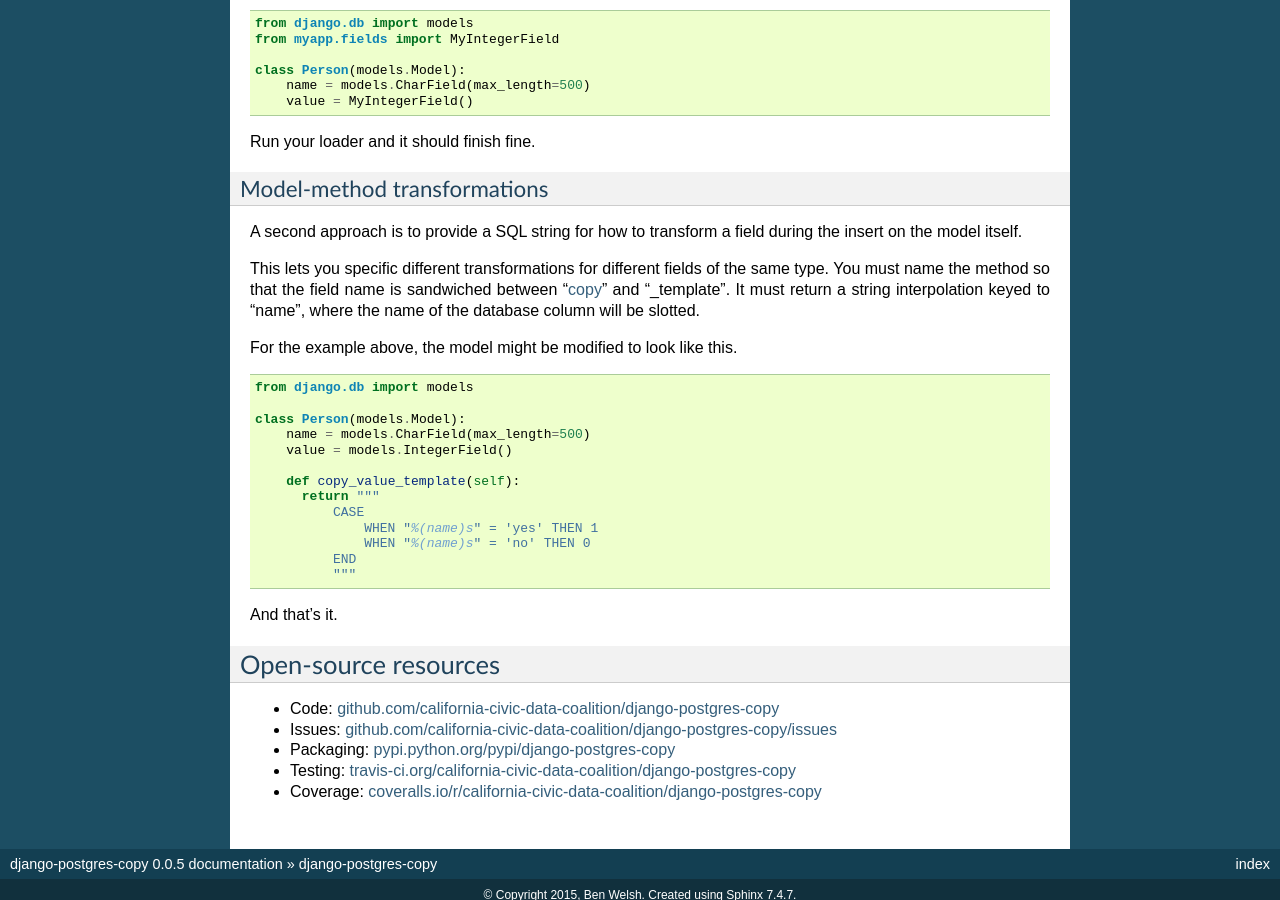
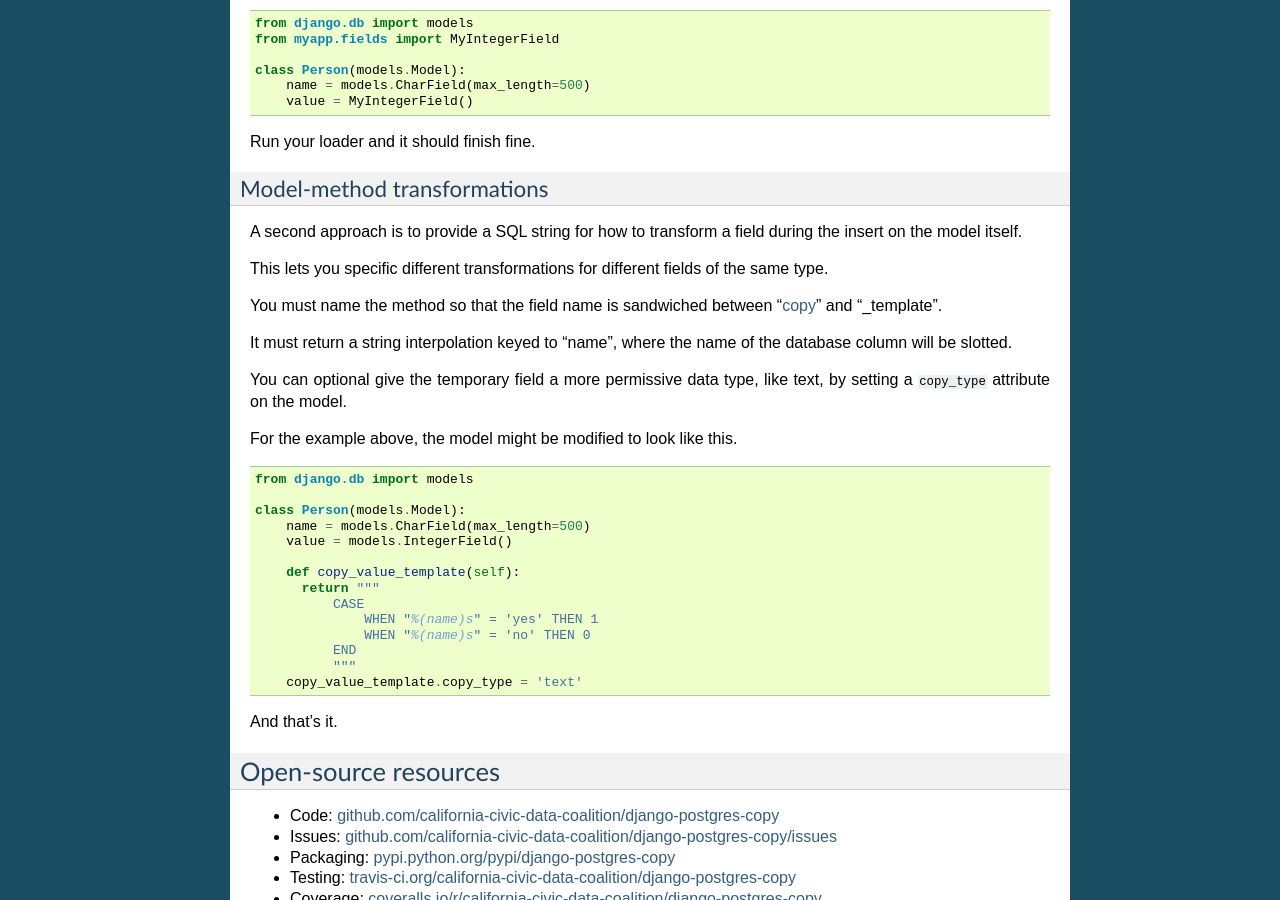
Before and after one commit to palewire/django-postgres-copy, a Sphinx documentation site: the page built from docs/index.rst, in a window 1280 px wide and 900 px high, scrolled down 3691 px. Built offline with Sphinx 7.4.7, drawn with Linux system fonts in a browser that asks for light colours.

Commit message:
Added option to set a different data type for a field in the temporary table via the model method with a  attribute that works the same as the field-level system. Fixes #12.

```diff
--- a/docs/index.rst
+++ b/docs/index.rst
@@ -262,8 +262,14 @@ Model-method transformations
 A second approach is to provide a SQL string for how to transform a field during the insert on the model itself.
 
 This lets you specific different transformations for different fields of the
-same type. You must name the method so that the field name is sandwiched between "copy_" and "_template". It must return a string interpolation keyed to "name", where the name of the database
-column will be slotted.
+same type.
+
+You must name the method so that the field name is sandwiched between "copy_" and "_template".
+
+It must return a string interpolation keyed to "name", where the name of the database column will be slotted.
+
+You can optional give the temporary field a more permissive data type, like text, by setting a
+``copy_type`` attribute on the model.
 
 For the example above, the model might be modified to look like this.
 
@@ -282,6 +288,7 @@ For the example above, the model might be modified to look like this.
                   WHEN "%(name)s" = 'no' THEN 0
               END
               """
+        copy_value_template.copy_type = 'text'
 
 And that's it.
 
```
Also changed, not shown: postgres_copy/__init__.py (+18 -3 lines), 1 other file.
